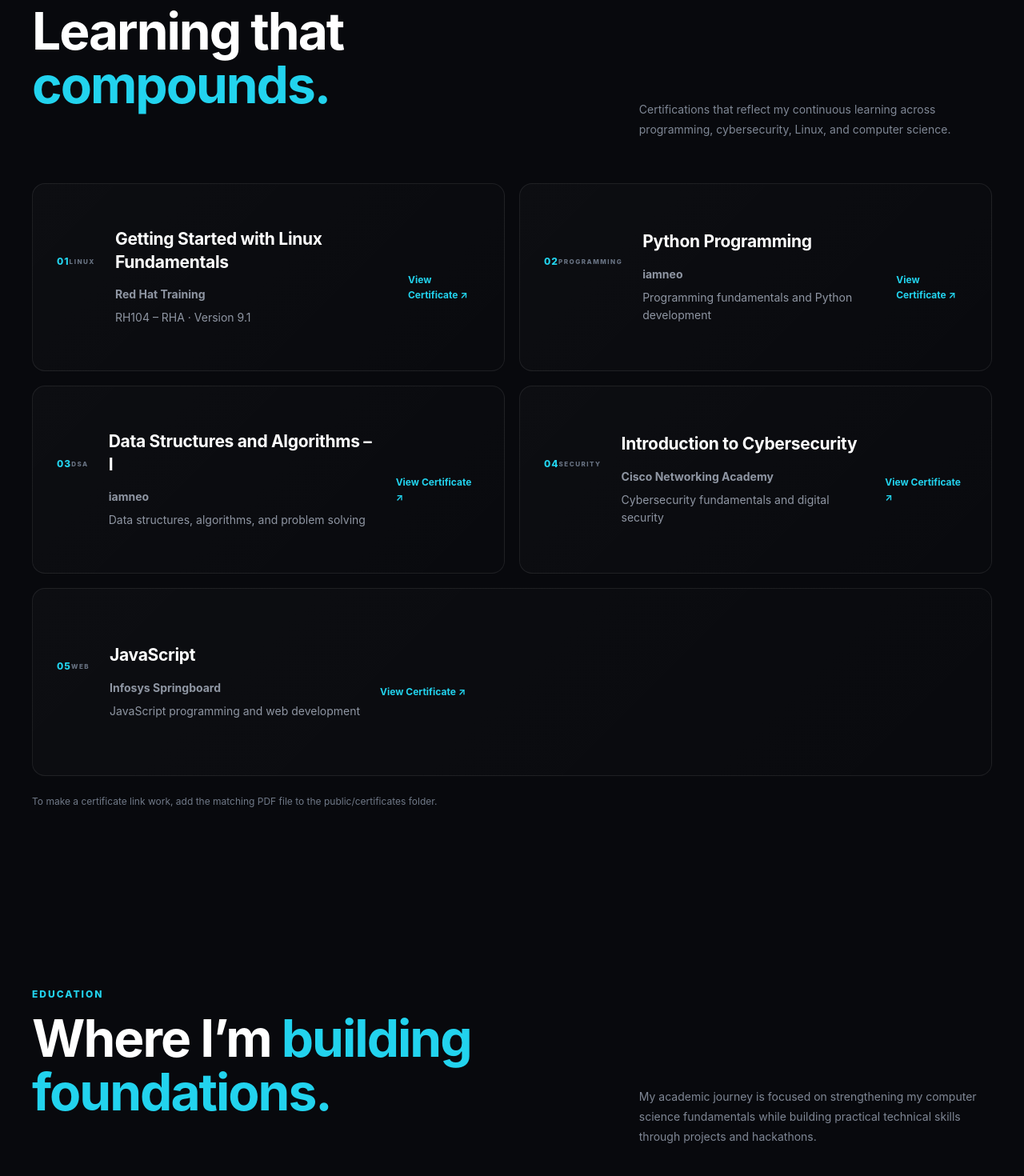
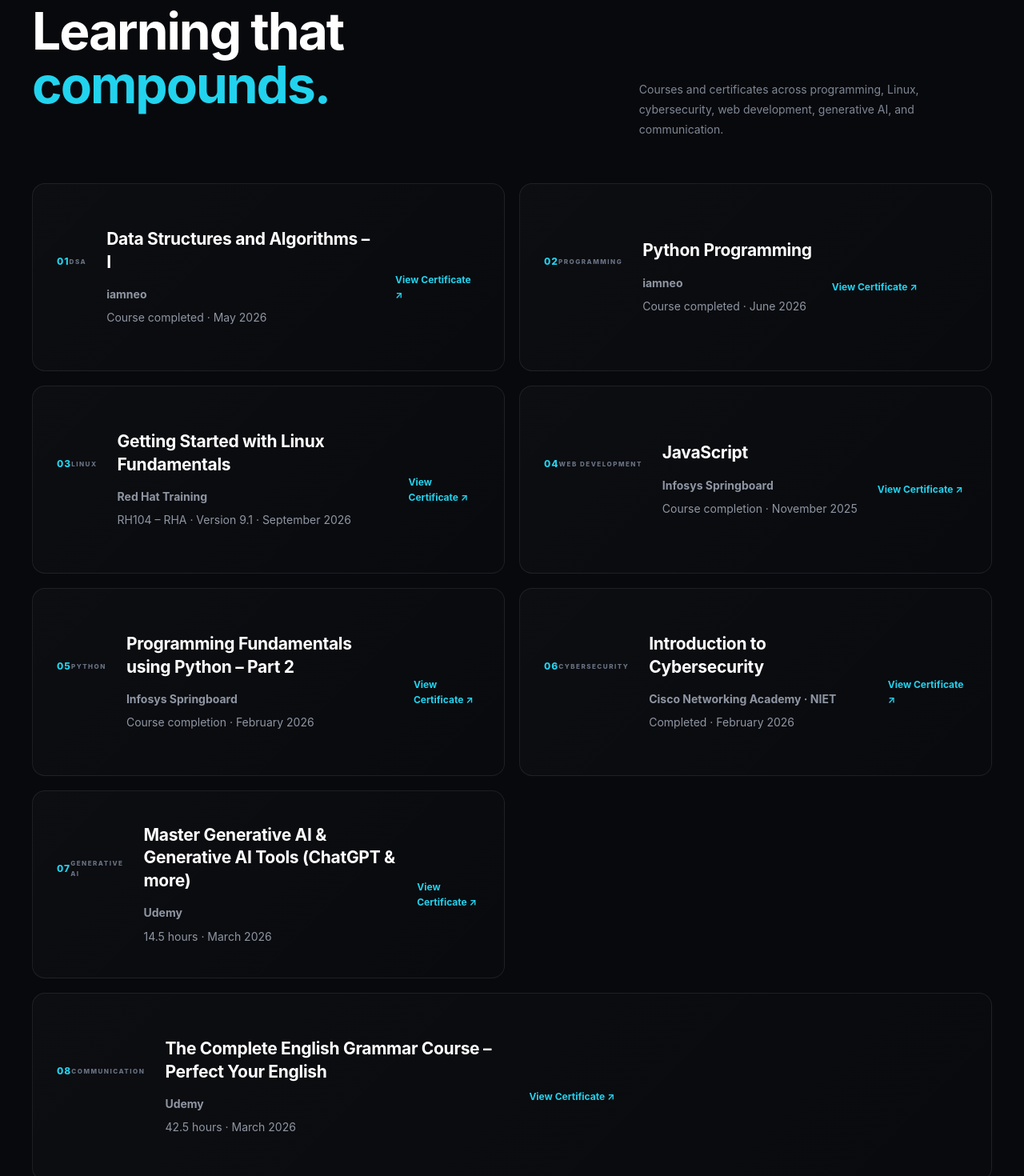
Before and after one commit to yaxit-01/yash-portfolio, a React (Vite) app: page / in a window 1280 px wide. Shown: the part 6500-7970 px from the top of the page at 80% size. Built offline with nearby package versions, Linux system fonts and the light colour scheme.

Commit message:
Add eight certificate cards and image links

```diff
--- a/src/App.jsx
+++ b/src/App.jsx
@@ -763,64 +763,115 @@
         <p className="section-label">CERTIFICATIONS</p>
         <h2>Learning that<span> compounds.</span></h2>
       </div>
-      <p>Certifications that reflect my continuous learning across programming, cybersecurity, Linux, and computer science.</p>
+      <p>Courses and certificates across programming, Linux, cybersecurity, web development, generative AI, and communication.</p>
     </div>
-
     <div className="certifications-grid">
       <article className="certification-card">
-        <div className="certification-top"><span className="certification-number">01</span><span className="certification-type">LINUX</span></div>
+        <div className="certification-top">
+          <span className="certification-number">01</span>
+          <span className="certification-type">DSA</span>
+        </div>
+        <div className="certification-content">
+          <h3>Data Structures and Algorithms – I</h3>
+          <p className="certification-provider">iamneo</p>
+          <p className="certification-detail">Course completed · May 2026</p>
+        </div>
+        <a className="certification-link" href="/yash-portfolio/certificates/iamneo-dsa.png" target="_blank" rel="noreferrer">View Certificate ↗</a>
+      </article>
+
+      <article className="certification-card">
+        <div className="certification-top">
+          <span className="certification-number">02</span>
+          <span className="certification-type">PROGRAMMING</span>
+        </div>
+        <div className="certification-content">
+          <h3>Python Programming</h3>
+          <p className="certification-provider">iamneo</p>
+          <p className="certification-detail">Course completed · June 2026</p>
+        </div>
+        <a className="certification-link" href="/yash-portfolio/certificates/iamneo-python.png" target="_blank" rel="noreferrer">View Certificate ↗</a>
+      </article>
+
+      <article className="certification-card">
+        <div className="certification-top">
+          <span className="certification-number">03</span>
+          <span className="certification-type">LINUX</span>
+        </div>
         <div className="certification-content">
           <h3>Getting Started with Linux Fundamentals</h3>
           <p className="certification-provider">Red Hat Training</p>
-          <p className="certification-detail">RH104 – RHA · Version 9.1</p>
+          <p className="certification-detail">RH104 – RHA · Version 9.1 · September 2026</p>
         </div>
-        <a className="certification-link" href="/certificates/red-hat-linux.pdf" target="_blank" rel="noreferrer">View Certificate ↗</a>
+        <a className="certification-link" href="/yash-portfolio/certificates/red-hat-linux.png" target="_blank" rel="noreferrer">View Certificate ↗</a>
       </article>
 
       <article className="certification-card">
-        <div className="certification-top"><span className="certification-number">02</span><span className="certification-type">PROGRAMMING</span></div>
+        <div className="certification-top">
+          <span className="certification-number">04</span>
+          <span className="certification-type">WEB DEVELOPMENT</span>
+        </div>
         <div className="certification-content">
-          <h3>Python Programming</h3>
-          <p className="certification-provider">iamneo</p>
-          <p className="certification-detail">Programming fundamentals and Python development</p>
+          <h3>JavaScript</h3>
+          <p className="certification-provider">Infosys Springboard</p>
+          <p className="certification-detail">Course completion · November 2025</p>
         </div>
-        <a className="certification-link" href="/certificates/iamneo-python.pdf" target="_blank" rel="noreferrer">View Certificate ↗</a>
+        <a className="certification-link" href="/yash-portfolio/certificates/infosys-javascript.png" target="_blank" rel="noreferrer">View Certificate ↗</a>
       </article>
 
       <article className="certification-card">
-        <div className="certification-top"><span className="certification-number">03</span><span className="certification-type">DSA</span></div>
+        <div className="certification-top">
+          <span className="certification-number">05</span>
+          <span className="certification-type">PYTHON</span>
+        </div>
         <div className="certification-content">
-          <h3>Data Structures and Algorithms – I</h3>
-          <p className="certification-provider">iamneo</p>
-          <p className="certification-detail">Data structures, algorithms, and problem solving</p>
+          <h3>Programming Fundamentals using Python – Part 2</h3>
+          <p className="certification-provider">Infosys Springboard</p>
+          <p className="certification-detail">Course completion · February 2026</p>
         </div>
-        <a className="certification-link" href="/certificates/iamneo-dsa.pdf" target="_blank" rel="noreferrer">View Certificate ↗</a>
+        <a className="certification-link" href="/yash-portfolio/certificates/infosys-python-fundamentals.png" target="_blank" rel="noreferrer">View Certificate ↗</a>
       </article>
 
       <article className="certification-card">
-        <div className="certification-top"><span className="certification-number">04</span><span className="certification-type">SECURITY</span></div>
+        <div className="certification-top">
+          <span className="certification-number">06</span>
+          <span className="certification-type">CYBERSECURITY</span>
+        </div>
         <div className="certification-content">
           <h3>Introduction to Cybersecurity</h3>
-          <p className="certification-provider">Cisco Networking Academy</p>
-          <p className="certification-detail">Cybersecurity fundamentals and digital security</p>
+          <p className="certification-provider">Cisco Networking Academy · NIET</p>
+          <p className="certification-detail">Completed · February 2026</p>
         </div>
-        <a className="certification-link" href="/certificates/cisco-cybersecurity.pdf" target="_blank" rel="noreferrer">View Certificate ↗</a>
+        <a className="certification-link" href="/yash-portfolio/certificates/cisco-cybersecurity.png" target="_blank" rel="noreferrer">View Certificate ↗</a>
       </article>
 
       <article className="certification-card">
-        <div className="certification-top"><span className="certification-number">05</span><span className="certification-type">WEB</span></div>
+        <div className="certification-top">
+          <span className="certification-number">07</span>
+          <span className="certification-type">GENERATIVE AI</span>
+        </div>
         <div className="certification-content">
-          <h3>JavaScript</h3>
-          <p className="certification-provider">Infosys Springboard</p>
-          <p className="certification-detail">JavaScript programming and web development</p>
+          <h3>Master Generative AI & Generative AI Tools (ChatGPT & more)</h3>
+          <p className="certification-provider">Udemy</p>
+          <p className="certification-detail">14.5 hours · March 2026</p>
         </div>
-        <a className="certification-link" href="/certificates/infosys-javascript.pdf" target="_blank" rel="noreferrer">View Certificate ↗</a>
+        <a className="certification-link" href="/yash-portfolio/certificates/udemy-generative-ai.png" target="_blank" rel="noreferrer">View Certificate ↗</a>
+      </article>
+
+      <article className="certification-card">
+        <div className="certification-top">
+          <span className="certification-number">08</span>
+          <span className="certification-type">COMMUNICATION</span>
+        </div>
+        <div className="certification-content">
+          <h3>The Complete English Grammar Course – Perfect Your English</h3>
+          <p className="certification-provider">Udemy</p>
+          <p className="certification-detail">42.5 hours · March 2026</p>
+        </div>
+        <a className="certification-link" href="/yash-portfolio/certificates/udemy-english-grammar.png" target="_blank" rel="noreferrer">View Certificate ↗</a>
       </article>
     </div>
-    <p className="certifications-note">To make a certificate link work, add the matching PDF file to the public/certificates folder.</p>
   </div>
 </section>
-
 <section id="education" className="section education-section">
   <div className="section-container">
 
```
